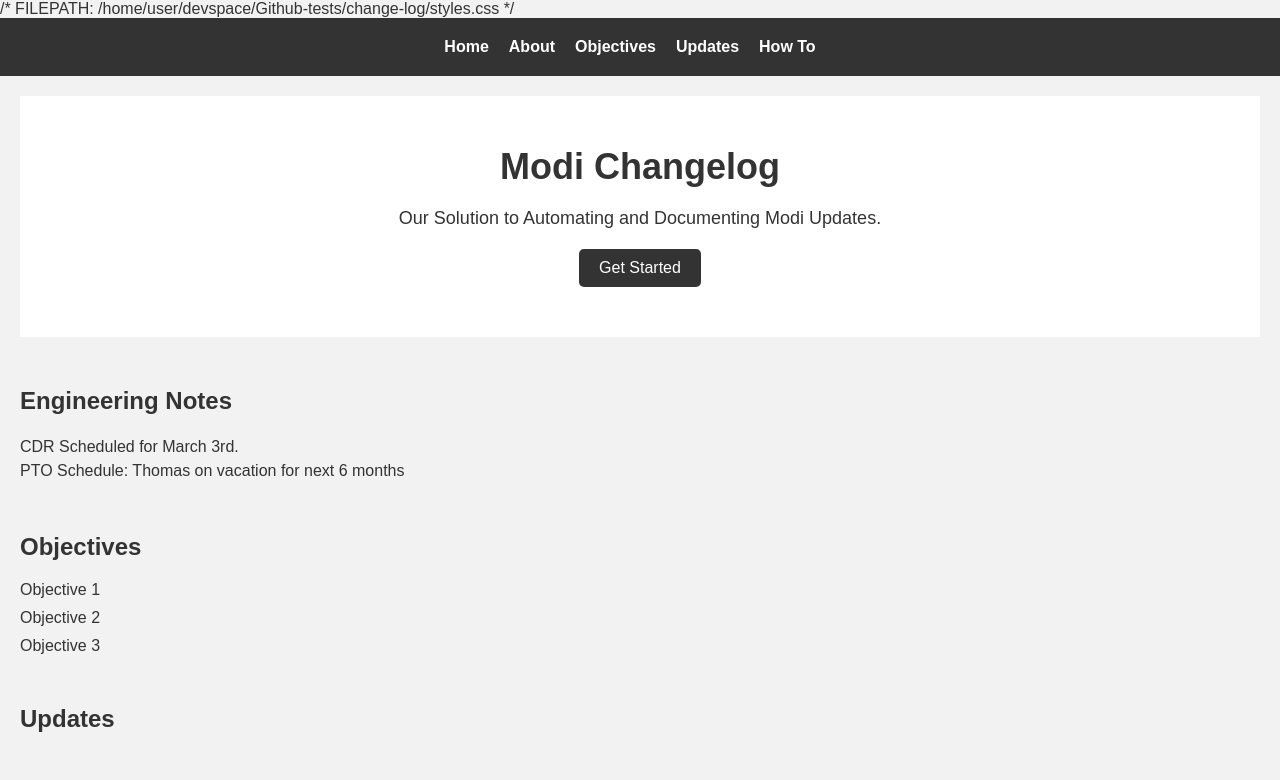
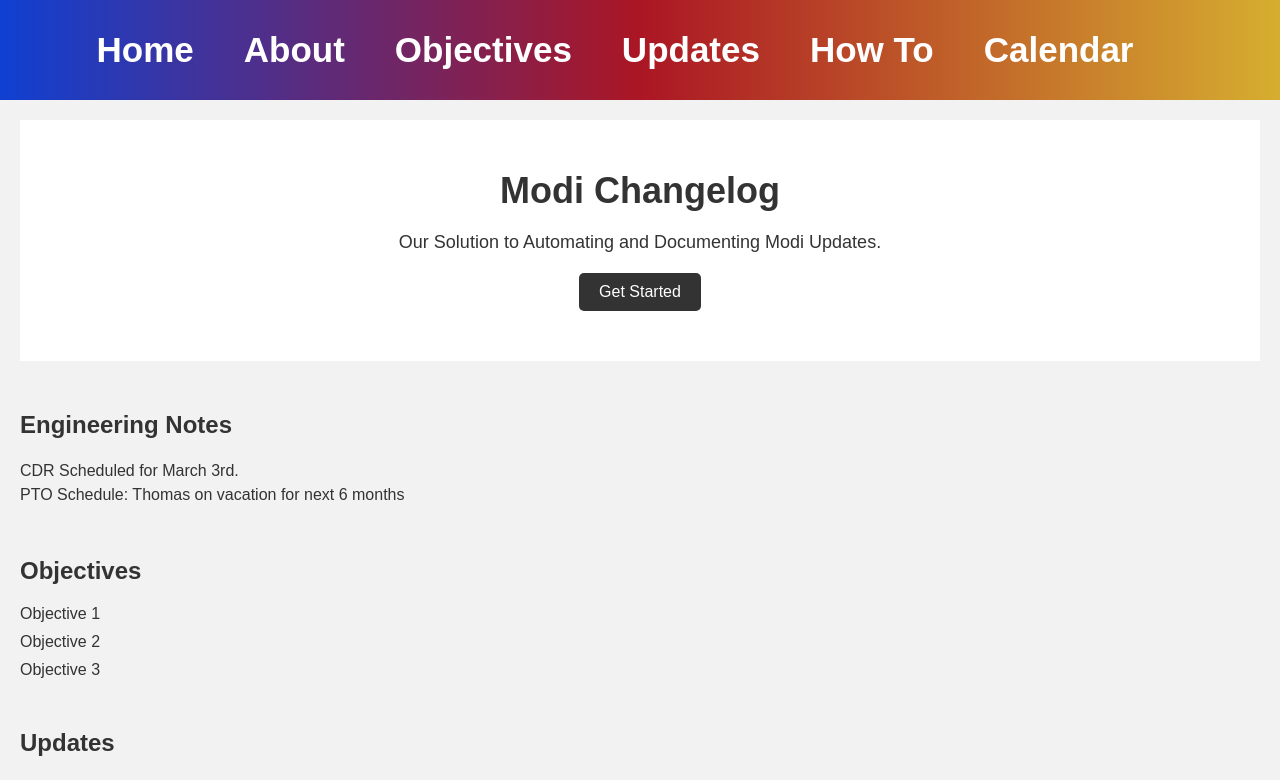
Before and after one commit to tomlegler/change-log, a plain HTML site: page index.html in a window 1280 px wide. Shown: the top 780 px of the page. Drawn offline with Linux system fonts and the light colour scheme.

Commit message:
style(webpage): made the header and format of landing page more appealing

```diff
--- a/index.html
+++ b/index.html
@@ -1,6 +1,3 @@
-/* FILEPATH: /home/user/devspace/Github-tests/change-log/styles.css */
-
-
 <!DOCTYPE html>
 <html lang="en">
 <head>
@@ -23,10 +20,18 @@ background-color: #f2f2f2;
 color: #333;
 }
 
-/* Header styles */
+/* Style the header */
 header {
-background-color: #333;
-padding: 20px;
+  background-color: #d6ae2f;
+  background-image: linear-gradient(to right, #0f40d2 , #ab1624,#d6ae2f);
+  background-image: -moz-linear-gradient(to right, #0f40d2 , #ab1624,#d6ae2f);
+  background-image: -ms-linear-gradient(to right, #0f40d2 , #ab1624,#d6ae2f);
+  background-image: -webkit-linear-gradient(to right, #0f40d2 , #ab1624,#d6ae2f);
+  padding: 30px;
+  text-align: left;
+  font-size: 35px;
+  color: white;
+  position: sticky;
 }
 
 nav ul {
@@ -36,7 +41,7 @@ justify-content: center;
 }
 
 nav ul li {
-margin-right: 20px;
+margin-right: 50px;
 }
 
 nav ul li a {
@@ -171,6 +176,7 @@ color: #fff;
                 <li><a href="#">Objectives</a></li>
                 <li><a href="#">Updates</a></li>
                 <li><a href="#">How To</a></li>
+                <li><a href="#">Calendar</a></li>
             </ul>
         </nav>
     </header>
@@ -235,7 +241,7 @@ color: #fff;
     </main>
 
     <footer>
-        <p>&copy; 2022 My Project. All rights reserved.</p>
+        <p>&copy; 2023 Sierra Nevada Corporation. All rights reserved.</p>
     </footer>
 </body>
 </html>
```
Lines whose indentation alone changed are shown as unchanged.
